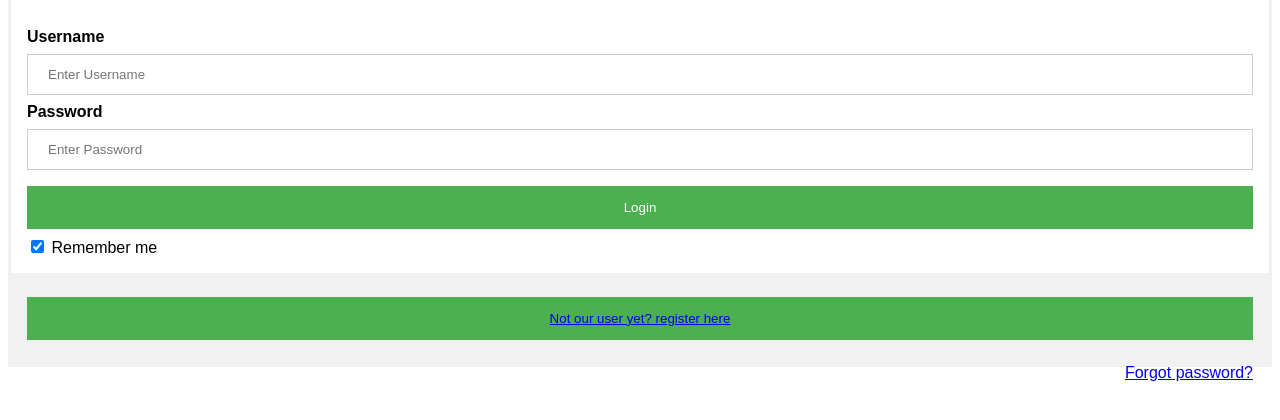
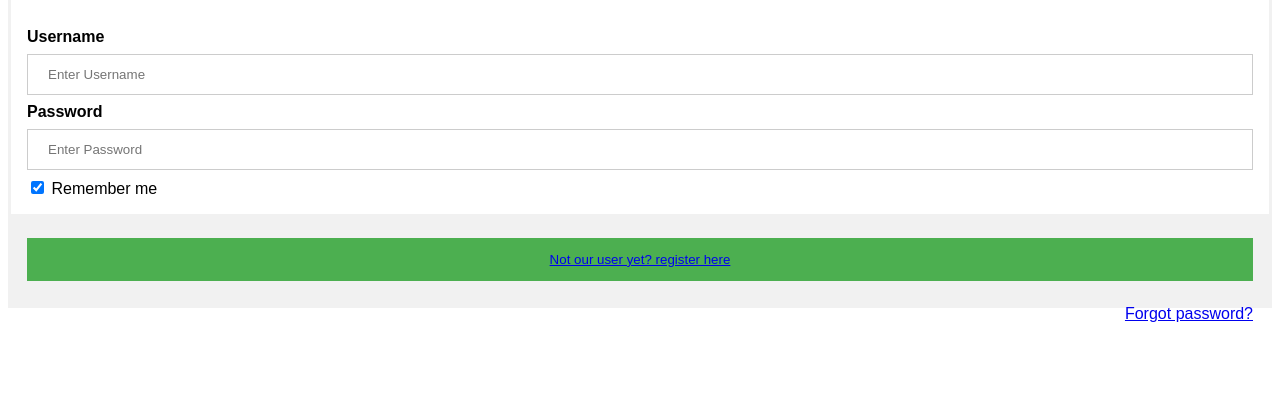
Before and after one commit to yobro2033/herokuHTMLmpw, a Flask app: page /login in a window 1280 px wide. Shown: the part 249-669 px from the top of the page. Run offline with Flask 2, Linux system fonts and the light colour scheme.

Commit message:
Update login.html

```diff
--- a/templates/login.html
+++ b/templates/login.html
@@ -82,7 +82,6 @@ span.psw {
     <label for="psw"><b>Password</b></label>
     <input type="password" placeholder="Enter Password" name="psw" required>
 
-    <button class="g-recaptcha" data-sitekey="6LdOfoMaAAAAAMXTUe_NRMNUtaZ9hID3LNQoyYN_" type="submit">Login</button>
     <label>
       <input type="checkbox" checked="checked" name="remember"> Remember me
     </label>
```
